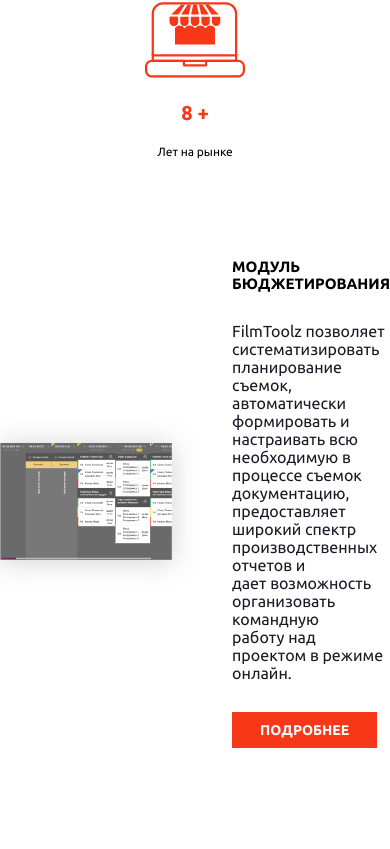
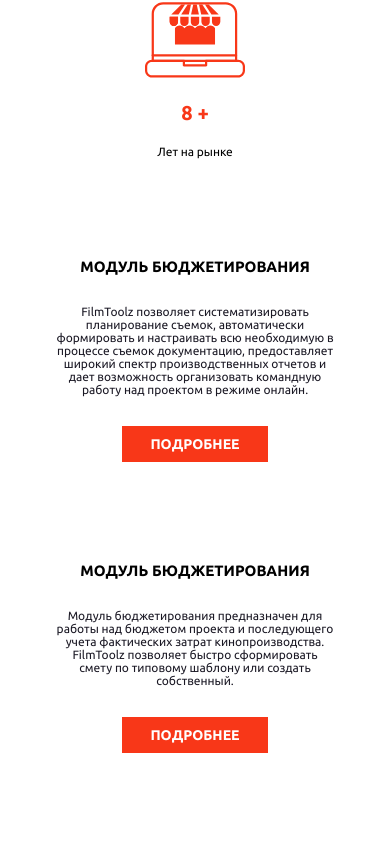
Before and after one commit to Bohdansnopok/TrendSoft, a React (Create React App) app: page / in a window 390 px wide. Shown: the part 1220-2069 px from the top of the page. Built offline with nearby package versions, Linux system fonts and the light colour scheme.

Commit message:
add modulesBlocks adaptive

```diff
--- a/src/components/BurgerMenu/style.module.css
+++ b/src/components/BurgerMenu/style.module.css
@@ -11,6 +11,10 @@
     .burgerMenu {
         display: block;
     }
+}
+
+.no-scroll {
+    overflow: hidden;
 }
 
 .burgerIcon {
--- a/src/components/ModulesBlocks/style.module.css
+++ b/src/components/ModulesBlocks/style.module.css
@@ -56,3 +56,30 @@
 .redButton:hover {
     background-color: darkred;
 }
+
+/*media*/
+
+@media (max-width: 1024px) {
+    .photo {
+        display: none;
+    }
+
+    .container {
+        text-align: center;
+    }
+
+    .container:nth-child(odd) .content {
+        margin-left: 0;
+        margin-right: 0;
+    }
+
+    .content {
+        margin-left: 0;
+    }
+}
+
+@media (max-width: 600px) {
+    .subtitle {
+        font-size: 12px;
+    }
+}
```
